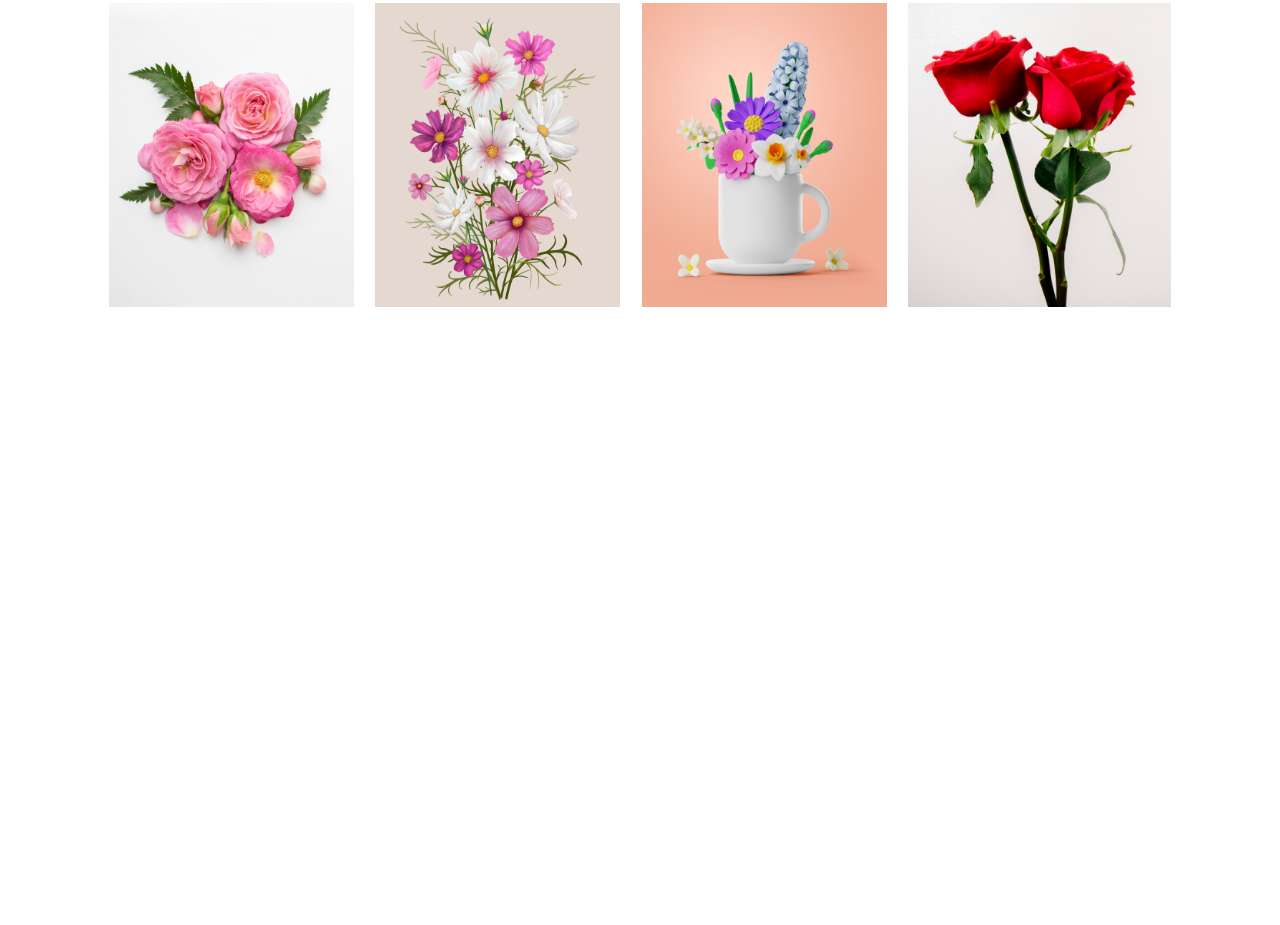
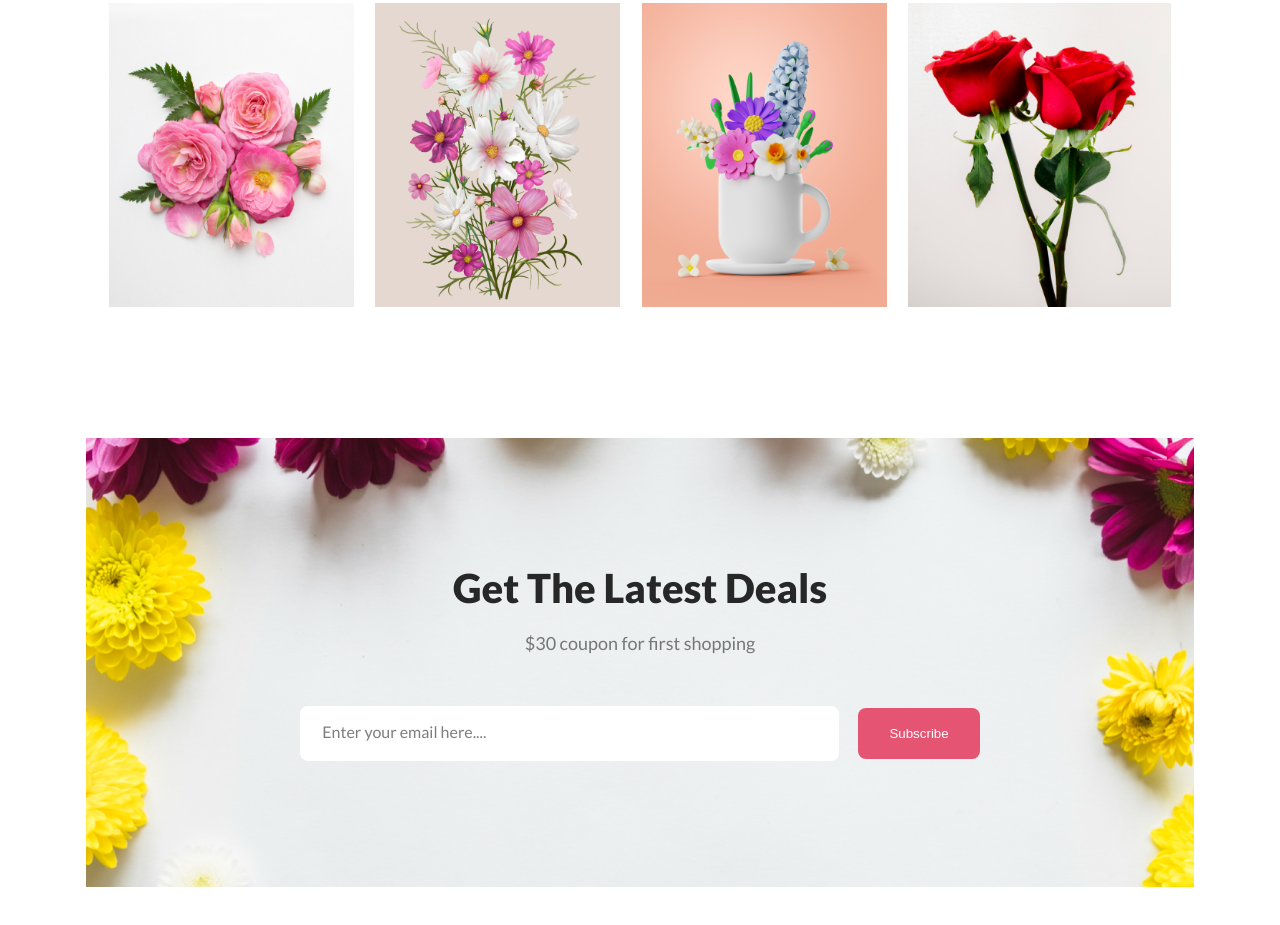
Before and after one commit to Sadia492/flower-shop-project, a plain HTML site: page index.html in a window 1280 px wide. Shown: the part 3040-3965 px from the top of the page. Before the commit the page ends 3478 px from the top, so only its background shows below. Drawn offline with Linux system fonts and the light colour scheme.

Commit message:
newsletter section done

```diff
--- a/index.html
+++ b/index.html
@@ -110,6 +110,23 @@
         </div>
       </section>
       <!-- ------instagram section ends here----  -->
+      <!-- ------newsletter section ends here----  -->
+      <section class="newsletter">
+        <div class="newsletter-description">
+          <h1>Get The Latest Deals</h1>
+          <p>$30 coupon for first shopping</p>
+        </div>
+        <div class="newsletter-input">
+          <input
+            type="text"
+            name=""
+            id=""
+            placeholder="Enter your email here...."
+          />
+          <button>Subscribe</button>
+        </div>
+      </section>
+      <!-- ------newsletter section ends here----  -->
     </main>
     <footer></footer>
   </body>
--- a/styles/style.css
+++ b/styles/style.css
@@ -261,3 +261,61 @@
   margin-bottom: 128px;
 }
 /* ------instagram section ends here---- */
+/* ------newsletter section starts here---- */
+.newsletter {
+  background-image: url("../Flower Asset/newsletter.png");
+  background-size: cover;
+  background-position: center;
+  width: 1108px;
+  height: 449px;
+  margin: 0 auto 128px auto;
+  display: flex;
+  flex-direction: column;
+  justify-content: center;
+  align-items: center;
+}
+.newsletter-description h1 {
+  color: rgb(39, 39, 39);
+  font-family: Lato;
+  font-size: 40px;
+  font-weight: 800;
+  line-height: 48px;
+  letter-spacing: 0%;
+  text-align: center;
+  padding-bottom: 16px;
+}
+.newsletter-description p {
+  color: rgba(39, 39, 39, 0.6);
+  font-family: Lato;
+  font-size: 18px;
+  font-weight: 400;
+  line-height: 30px;
+  letter-spacing: 0%;
+  text-align: center;
+  padding-bottom: 48px;
+}
+.newsletter-input input {
+  width: 539px;
+  height: 55px;
+  border: none;
+  border-radius: 8px;
+}
+::placeholder {
+  color: rgba(39, 39, 39, 0.6);
+  font-family: Lato;
+  font-size: 16px;
+  font-weight: 400;
+  line-height: 19px;
+  letter-spacing: 0%;
+
+  padding: 23px 22px;
+}
+.newsletter-input button {
+  border-radius: 8px;
+  color: white;
+  background-color: rgb(229, 84, 115);
+  border: none;
+  padding: 18px 31px;
+  margin-left: 16px;
+}
+/* ------newsletter section ends here---- */
```
Also changed, not shown: Flower Asset/newsletter.png (renamed from Flower Asset/Rectangle 9.png).
